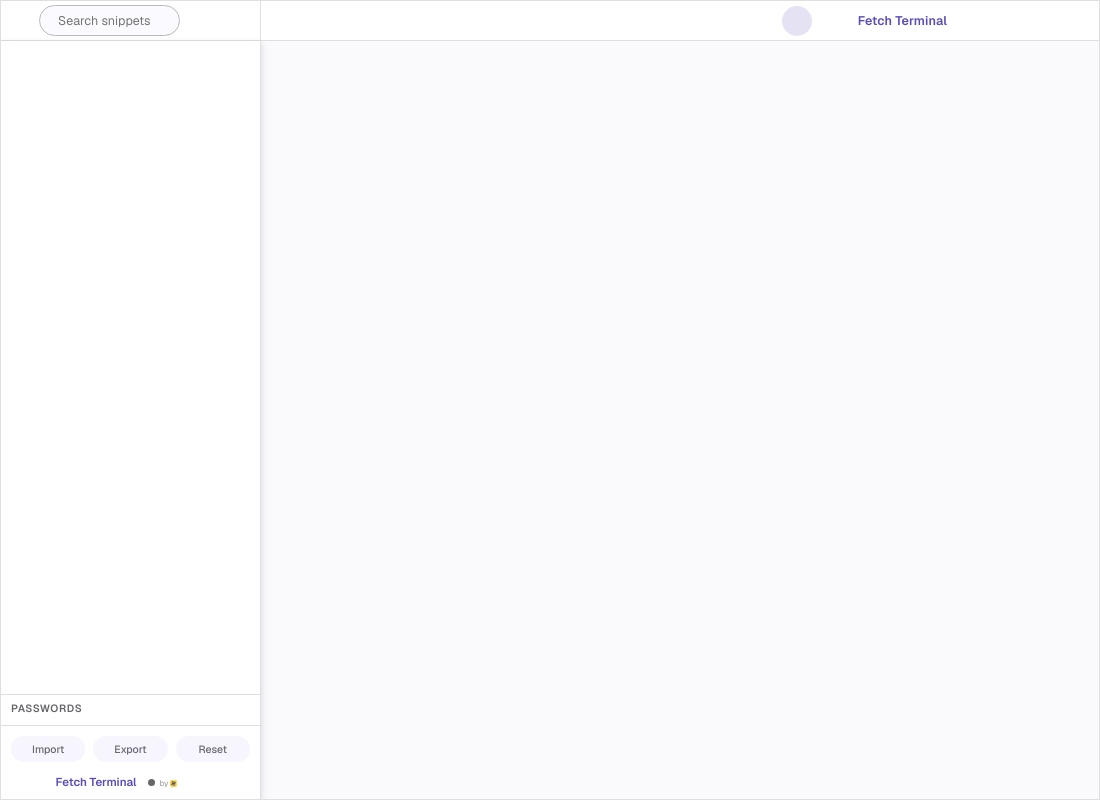
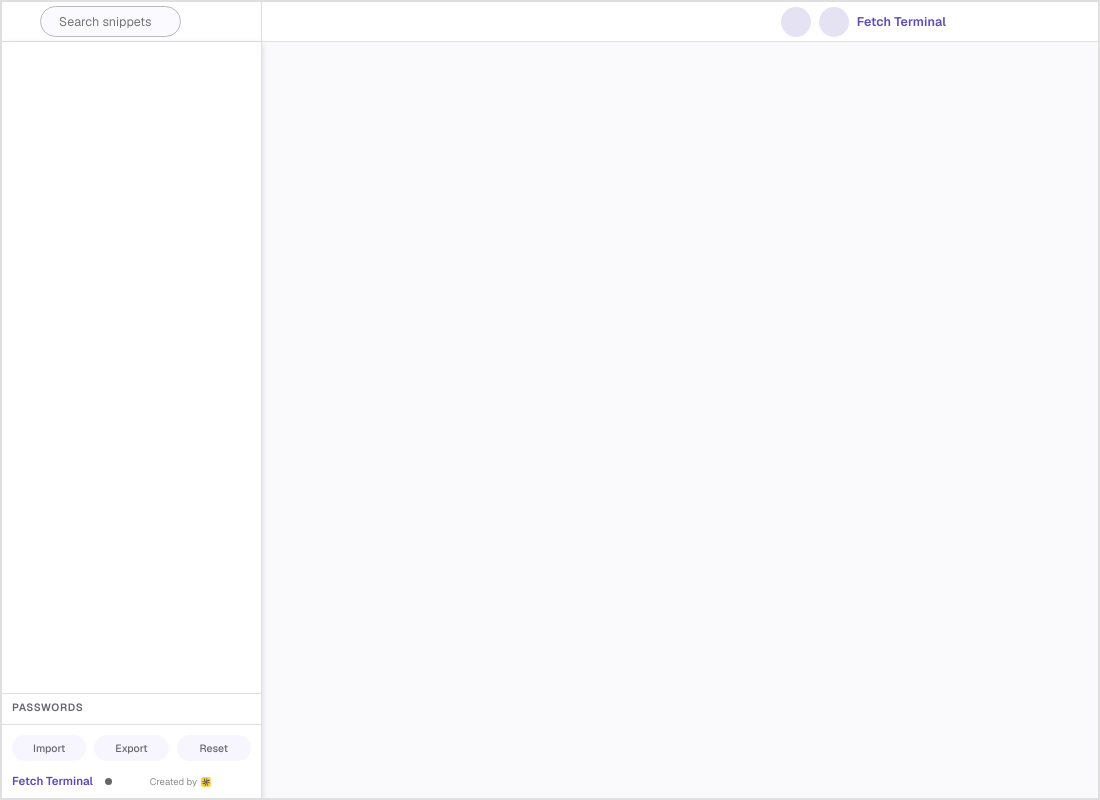
Before and after one commit to lightmorphic/fetch-terminal, an Electron app: page src/index.html in a window 1100 px wide. Drawn offline with Linux system fonts and the light colour scheme; files whose address does not match are found by name.

Commit message:
Release 1.4.4: bigger Lightmorphic credit, accent appearance button, thicker window edge
- Enlarge the Lightmorphic credit and push it to the right edge of the
  sidebar footer; left-align "Fetch Terminal" + version instead of
  centering the row, freeing up the room for it.
- Give the appearance/theme button the same filled accent-circle
  treatment as the clear button.
- Double the window's outer border thickness and force it explicitly
  square, after corner artifacts appeared on a real display.
- Revisited rounded window corners; kept the window square after
  confirming the compositor-availability constraint documented in
  0.18.0 still applies.

```diff
--- a/package.json
+++ b/package.json
@@ -1,7 +1,7 @@
 {
   "name": "fetch-terminal",
   "productName": "Fetch Terminal",
-  "version": "1.4.3",
+  "version": "1.4.4",
   "description": "A lightweight, open source terminal emulator for Linux desktop, built with Electron. No GTK or Qt dependency, consistent Material design UI across desktop environments.",
   "main": "main.js",
   "license": "MIT",
--- a/src/index.html
+++ b/src/index.html
@@ -27,7 +27,7 @@
       <div class="titlebar-drag spacer"></div>
       <button id="clear-btn" class="icon-btn titlebar-btn filled-accent" data-icon="clear" data-tooltip="Clear terminal"></button>
       <div class="titlebar-popover-anchor">
-        <button id="appearance-btn" class="icon-btn titlebar-btn" data-icon="palette" data-tooltip="Appearance"></button>
+        <button id="appearance-btn" class="icon-btn titlebar-btn filled-accent" data-icon="palette" data-tooltip="Appearance"></button>
         <div id="appearance-popover" class="popover hidden">
           <div class="popover-scrim"></div>
           <div class="popover-panel">
@@ -70,14 +70,16 @@
           <button id="reset-data-btn" class="text-btn small neutral reset-data-btn" data-tooltip="Delete all snippets, history, passwords, and settings">Reset</button>
         </div>
         <div id="app-brand">
-          <a id="app-brand-link" class="app-brand-link" href="https://github.com/lightmorphic/fetch-terminal" data-tooltip="View on GitHub">
-            <span class="app-brand-name">Fetch Terminal</span>
-            <span id="app-brand-version" class="app-brand-version"></span>
-          </a>
-          <span id="update-dot" class="update-dot" data-tooltip="Checking for updates…"></span>
+          <div class="app-brand-top">
+            <a id="app-brand-link" class="app-brand-link" href="https://github.com/lightmorphic/fetch-terminal" data-tooltip="View on GitHub">
+              <span class="app-brand-name">Fetch Terminal</span>
+              <span id="app-brand-version" class="app-brand-version"></span>
+            </a>
+            <span id="update-dot" class="update-dot" data-tooltip="Checking for updates…"></span>
+          </div>
           <a id="lightmorphic-credit" class="lightmorphic-credit" href="https://lightmorphic.co.uk" data-tooltip="lightmorphic.co.uk">
-            <span>by</span>
-            <img src="images/lightmorphic-dark-tb-250x50-sq.webp" alt="Lightmorphic" width="36" height="7" />
+            <span>Created by</span>
+            <img src="images/lightmorphic-dark-tb-250x50-sq.webp" alt="Lightmorphic" width="50" height="10" />
           </a>
           <button id="update-btn" class="update-btn hidden"></button>
         </div>
--- a/src/styles.css
+++ b/src/styles.css
@@ -146,13 +146,17 @@ html, body {
 
 /* frame:false means there's no OS-drawn window border, so without this the
    whole app edge is invisible against a similarly-dark desktop/wallpaper —
-   a plain 1px outline using the same subtle color as every other border in
+   a plain outline using the same subtle color as every other border in
    the app (sidebar, titlebar, etc). position:relative makes body the
    containing block for #main's position:absolute below, so #main insets
-   itself inside this border automatically instead of covering it. */
+   itself inside this border automatically instead of covering it.
+   border-radius: 0 keeps this genuinely square — the window is plain
+   and opaque (see the BrowserWindow config in main.js for why), so
+   nothing here should ever imply a rounded edge. */
 body {
   position: relative;
-  border: 1px solid var(--md-outline-variant);
+  border: 2px solid var(--md-outline-variant);
+  border-radius: 0;
 }
 
 button {
@@ -775,9 +779,13 @@ input:focus, textarea:focus {
   display: flex;
   flex-wrap: wrap;
   align-items: baseline;
-  justify-content: center;
   gap: 5px;
   padding-top: 4px;
+}
+.app-brand-top {
+  display: flex;
+  align-items: baseline;
+  gap: 6px;
 }
 .app-brand-name {
   font-size: 11.5px;
@@ -801,15 +809,16 @@ input:focus, textarea:focus {
 .lightmorphic-credit {
   display: flex;
   align-items: center;
-  gap: 2px;
+  gap: 4px;
+  margin-left: auto;
   color: var(--md-on-surface-variant);
-  font-size: 8px;
+  font-size: 9.5px;
   text-decoration: none;
-  opacity: 0.7;
+  opacity: 0.75;
   transition: opacity var(--motion-fast), color var(--motion-fast);
 }
 .lightmorphic-credit:hover { opacity: 1; color: var(--md-on-surface); }
-.lightmorphic-credit img { display: block; height: 7px; width: auto; }
+.lightmorphic-credit img { display: block; height: 10px; width: auto; }
 
 .update-dot {
   position: relative;
```
Also changed, not shown: CHANGELOG.md.
